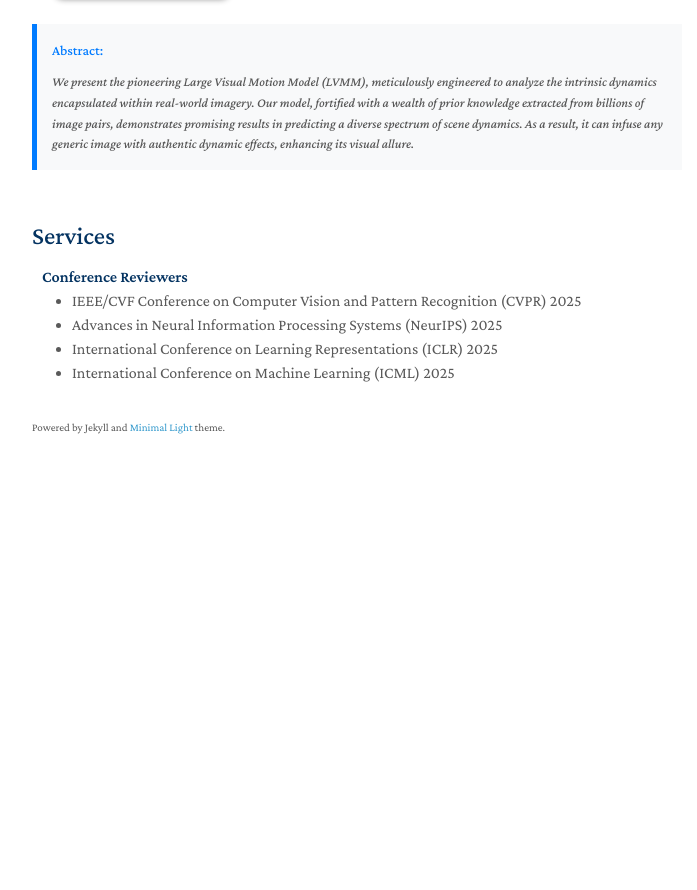
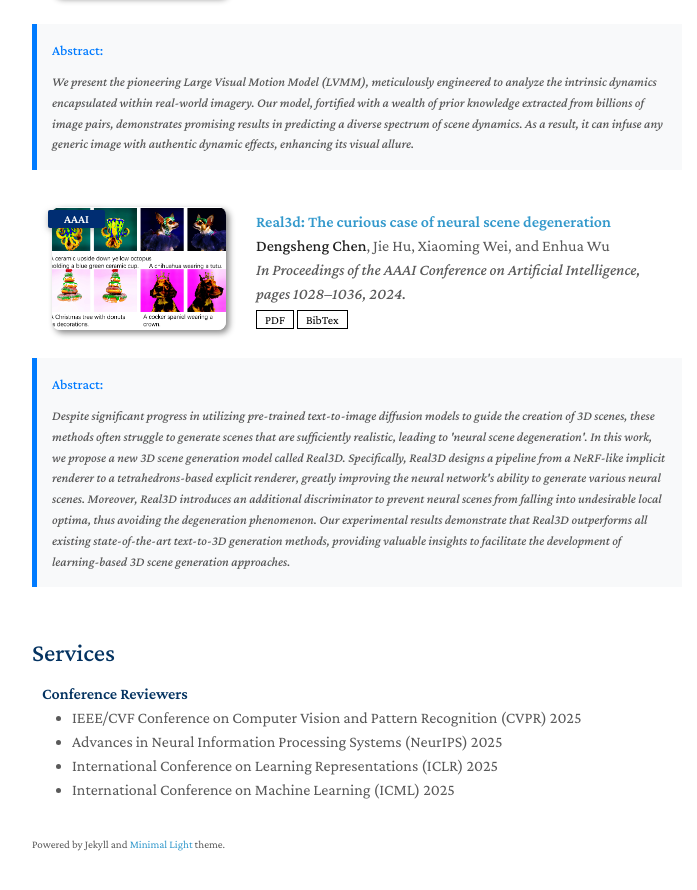
Before and after one commit to densechen/densechen.github.io, a Jekyll site: the page built from index.md, in a window 1280 px wide and 1400 px high, scrolled down 3077 px, cut to the strip 475-1365 px from the top of the window. Shown: the whole strip, without its empty margins (438-1135 px from the left). Built offline with Jekyll 4.4.1, drawn with Linux system fonts in a browser that asks for light colours; a style sheet for code colours, icons or effects is not loaded; before the commit the page ends 4060 px from its top, so only the background shows below that.

Commit message:
degeneration

```diff
--- /dev/null
+++ b/_data/bibtex/degeneration.bib
@@ -0,0 +1,9 @@
+@inproceedings{chen2024real3d,
+  title={Real3D: The Curious Case of Neural Scene Degeneration},
+  author={Chen, Dengsheng and Hu, Jie and Wei, Xiaoming and Wu, Enhua},
+  booktitle={Proceedings of the AAAI Conference on Artificial Intelligence},
+  volume={38},
+  number={2},
+  pages={1028--1036},
+  year={2024}
+}
--- a/_data/publications.yml
+++ b/_data/publications.yml
@@ -54,3 +54,12 @@ main:
     bibtex: https://raw.githubusercontent.com/densechen/densechen.github.io/refs/heads/main/_data/bibtex/animating.bib
     image: ./assets/teaser/animating.png
     others: We present the pioneering Large Visual Motion Model (LVMM), meticulously engineered to analyze the intrinsic dynamics encapsulated within real-world imagery. Our model, fortified with a wealth of prior knowledge extracted from billions of image pairs, demonstrates promising results in predicting a diverse spectrum of scene dynamics. As a result, it can infuse any generic image with authentic dynamic effects, enhancing its visual allure.
+
+  - title: "Real3d: The curious case of neural scene degeneration"
+    authors: <strong>Dengsheng Chen</strong>, Jie Hu, Xiaoming Wei, and Enhua Wu
+    conference_short: AAAI
+    conference: In Proceedings of the AAAI Conference on Artificial Intelligence, pages 1028–1036, 2024.
+    pdf: https://ojs.aaai.org/index.php/AAAI/article/view/27863/27751
+    bibtex: https://raw.githubusercontent.com/densechen/densechen.github.io/refs/heads/main/_data/bibtex/degeneration.bib
+    image: ./assets/teaser/degeneration.png
+    others: Despite significant progress in utilizing pre-trained text-to-image diffusion models to guide the creation of 3D scenes, these methods often struggle to generate scenes that are sufficiently realistic, leading to 'neural scene degeneration'. In this work, we propose a new 3D scene generation model called Real3D. Specifically, Real3D designs a pipeline from a NeRF-like implicit renderer to a tetrahedrons-based explicit renderer, greatly improving the neural network's ability to generate various neural scenes. Moreover, Real3D introduces an additional discriminator to prevent neural scenes from falling into undesirable local optima, thus avoiding the degeneration phenomenon. Our experimental results demonstrate that Real3D outperforms all existing state-of-the-art text-to-3D generation methods, providing valuable insights to facilitate the development of learning-based 3D scene generation approaches.
```
Also changed, not shown: assets/teaser/degeneration.png (added).
